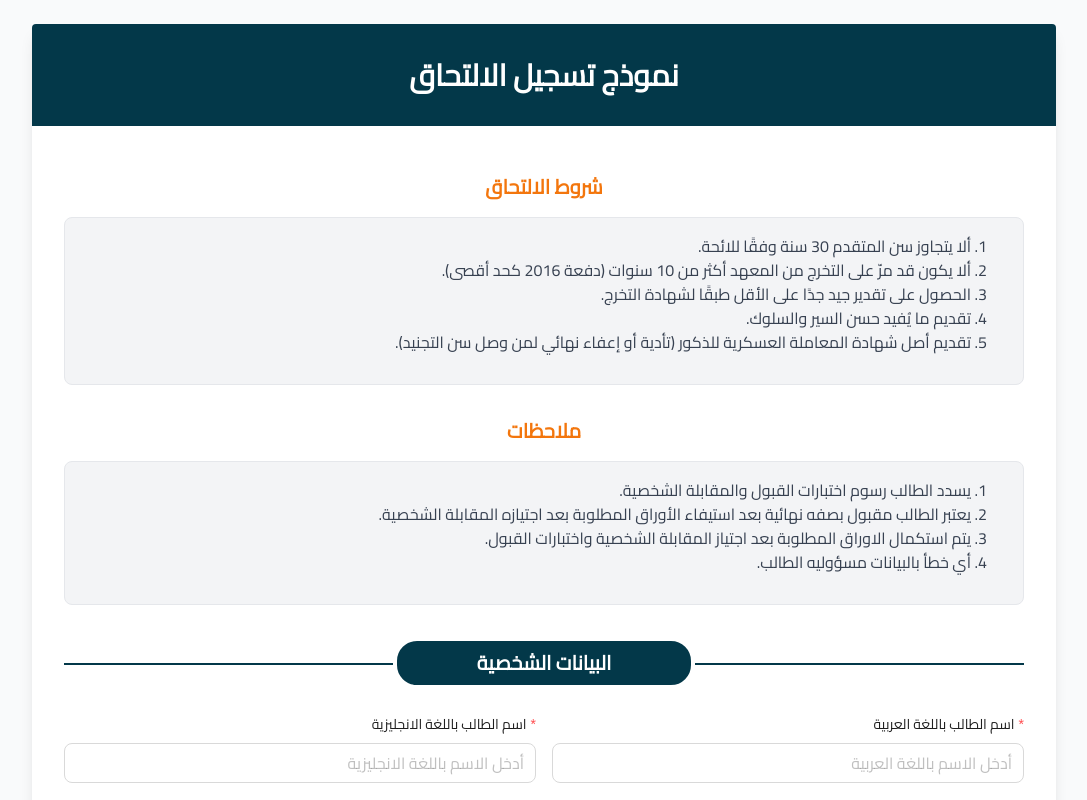
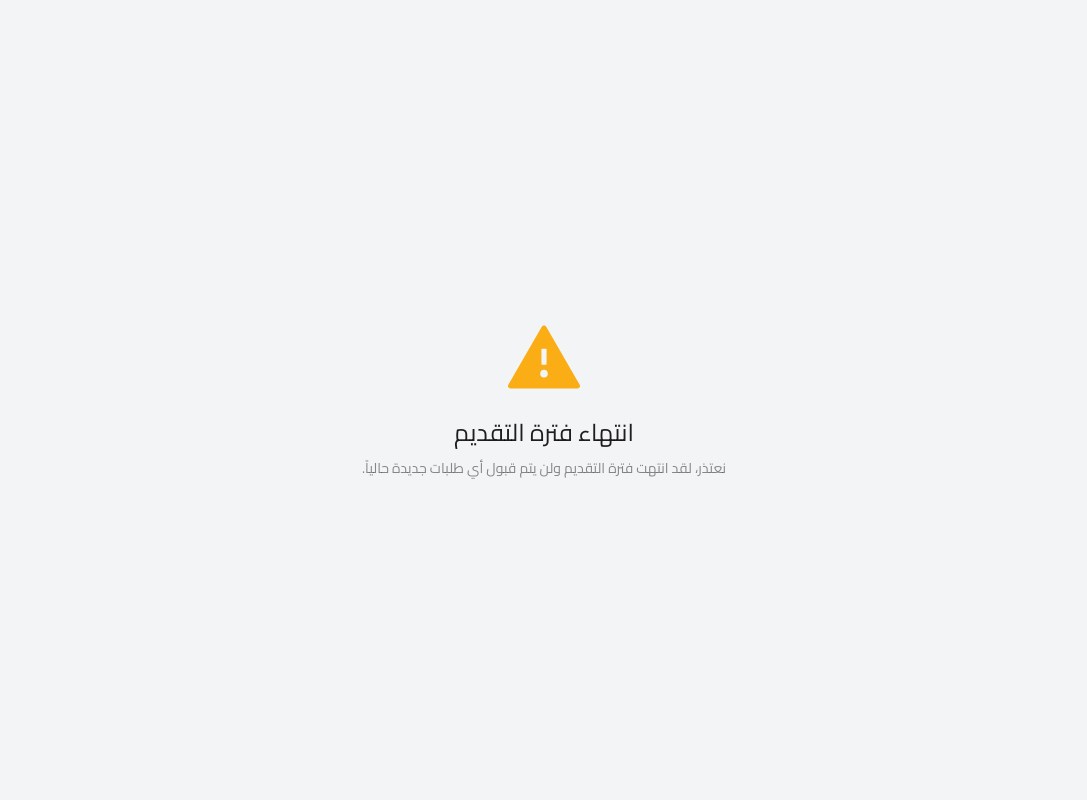
Before and after one commit to dev-ahmed-hatem/admission, a React (Vite) app in the folder frontend/: page /admissions/apply in a window 1280 px wide. Shown: the top 800 px of the page, without its empty margins (96-1183 px from the left). Built offline with nearby package versions, Linux system fonts and the light colour scheme.

Commit message:
submission closed

```diff
--- a/frontend/src/app/appRoutes.tsx
+++ b/frontend/src/app/appRoutes.tsx
@@ -9,6 +9,7 @@ import AuthProvider from "@/providers/AuthProvider";
 import AdmissionsPage from "@/pages/admissions/AdmissionsPage";
 import RegistrationFormPage from "@/pages/admissions/RegistrationFormPage";
 import ApplicantProfilePage from "@/pages/applicants/applicant-profile/ApplicantProfileView";
+import SubmissionClosedMessage from "@/pages/admissions/RegistrationClosed";
 
 export type AppRoute = RouteObject & {
   key?: string;
@@ -59,7 +60,7 @@ export const appRoutes: AppRoute[] = [
     children: [
       {
         path: "apply",
-        element: <RegistrationFormPage />,
+        element: <SubmissionClosedMessage />,
       },
       {
         path: "track-application/",
--- a/frontend/src/pages/admissions/AdmissionsHome.tsx
+++ b/frontend/src/pages/admissions/AdmissionsHome.tsx
@@ -106,7 +106,7 @@ const AdmissionsHome = () => {
         </section>
 
         <Row gutter={[16, 16]} justify="center" className="mt-8">
-          <Col xs={24} sm={12}>
+          {/* <Col xs={24} sm={12}>
             <Button
               type="primary"
               icon={<EditOutlined />}
@@ -117,7 +117,7 @@ const AdmissionsHome = () => {
             >
               تسجيل طلب التحاق جديد
             </Button>
-          </Col>
+          </Col> */}
           <Col xs={24} sm={12}>
             <Button
               type="default"
--- /dev/null
+++ b/frontend/src/pages/admissions/RegistrationClosed.tsx
@@ -0,0 +1,17 @@
+import { FC } from "react";
+import { Result } from "antd";
+
+const SubmissionClosedMessage: FC = () => {
+  return (
+    <div className="flex justify-center items-center min-h-lvh px-4">
+      <Result
+        status="warning"
+        title="انتهاء فترة التقديم"
+        subTitle="نعتذر، لقد انتهت فترة التقديم ولن يتم قبول أي طلبات جديدة حالياً."
+        className="text-right"
+      />
+    </div>
+  );
+};
+
+export default SubmissionClosedMessage;
```
